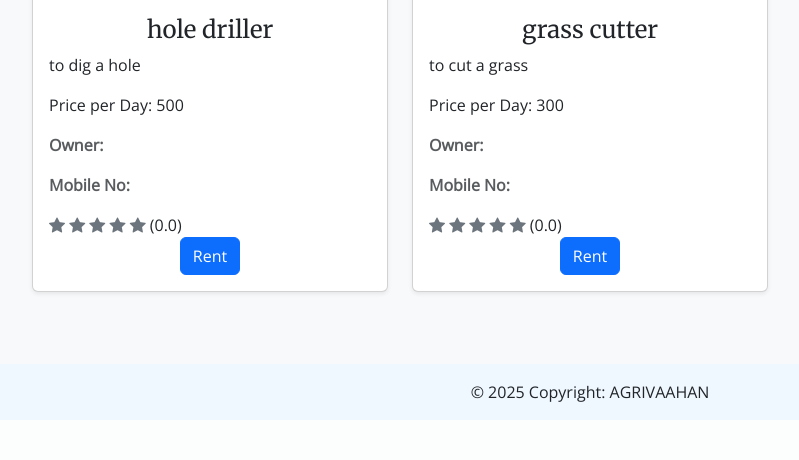
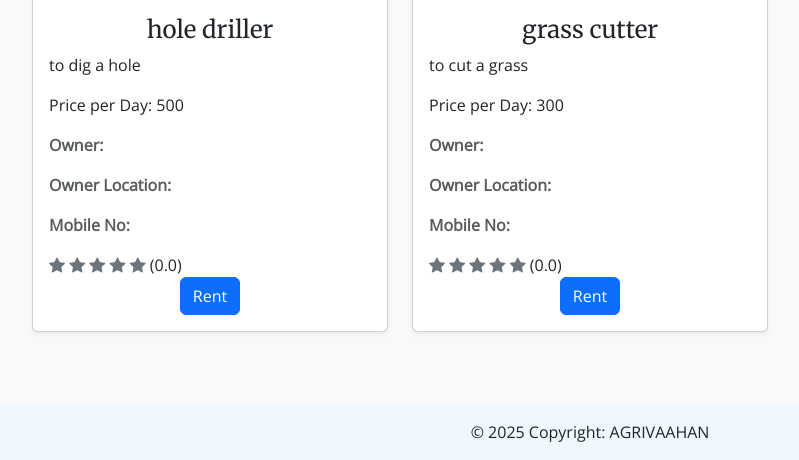
Before and after one commit to gokulrajgokul/Agrivaahan, a Django app: page /vehicles in a window 1280 px wide. Shown: the part 772-1232 px from the top of the page, without its empty margins (50-849 px from the left). Before the commit the page ends 1174 px from the top, so only its background shows below. Run offline with Django 5.2, Linux system fonts and the light colour scheme; a user stored in the database is signed in; data comes from the database, SQL or seed files in the repository; parts of the project's set-up code (start-up, migrations or seed data) failed here and were passed over.

Commit message:
location

```diff
--- a/Agriproject/settings.py
+++ b/Agriproject/settings.py
@@ -28,7 +28,7 @@ from decouple import config
 SECRET_KEY = config('SECRET_KEY')
 
 # SECURITY WARNING: don't run with debug turned on in production!
-DEBUG = False
+DEBUG = True
 # ALLOWED_HOSTS = ["*"]
 ALLOWED_HOSTS = ['127.0.0.1', 'localhost']
 
--- a/Agrivehicles/models.py
+++ b/Agrivehicles/models.py
@@ -12,6 +12,7 @@ class Vehicle(models.Model):
     price = models.IntegerField(default=0)
     image = models.ImageField(upload_to="Vehicle/images",default="")
     owner = models.ForeignKey(User, on_delete=models.CASCADE)
+    owner_location=models.CharField(max_length=100 ,default="")
     rating = models.FloatField(default=0)         # Average rating
     num_ratings = models.IntegerField(default=0)  # Number of ratings
 
--- a/Agrivehicles/views.py
+++ b/Agrivehicles/views.py
@@ -214,6 +214,7 @@ def add_vehicle(request):
         desc = request.POST.get('Vehicle_desc')
         price = request.POST.get('price')
         image = request.FILES.get('image')
+        owner_location = request.POST.get('owner_location')
         vehicle_id = request.POST.get('vehicle_id')  # Hidden input for update
 
         if vehicle_id:
@@ -222,6 +223,7 @@ def add_vehicle(request):
             vehicle.Vehicle_name = name
             vehicle.Vehicle_desc = desc
             vehicle.price = price
+            vehicle.owner_location = owner_location
             if image:
                 vehicle.image = image
             vehicle.save()
@@ -233,7 +235,8 @@ def add_vehicle(request):
                 Vehicle_desc=desc,
                 price=price,
                 image=image,
-                owner=request.user
+                owner=request.user,
+                owner_location=owner_location
             )
             messages.success(request, "Vehicle added successfully!")
 
@@ -463,6 +466,10 @@ def search_vehicles(request):
 
 
 
+
+
+
+
 # views.py
 
 
--- a/static/css/about.css
+++ b/static/css/about.css
@@ -21,3 +21,6 @@ button:hover {
     transform: translateY(-3px) scale(1.05);
     box-shadow: 0 4px 12px rgba(0, 0, 0, 0.2);
   }
+.about-section{
+  background-color: burlywood;
+}
--- a/templates/vehicles.html
+++ b/templates/vehicles.html
@@ -22,12 +22,15 @@
         </div>
     </section>
 
+
+
+
     <!-- Search Bar -->
 
     <div class="row g-2 align-items-center m-4">
       <div class="col-md-6 col-sm-12">
         </div>
-        <!-- Search bar -->
+
         <div class="col-md-6 col-sm-12">
           <div class="input-group ms-2">
             <input type="text" id="searchInput" class="form-control" placeholder="Search by vehicle name..." onkeyup="searchVehicles()">
@@ -60,6 +63,7 @@
                             <p class="card-text">{{ i.Vehicle_desc }}</p>
                             <p>Price per Day: {{ i.price }}</p>
                             <p class="card-text text-muted"><strong>Owner:</strong> {{ i.owner.username }}</p>
+                            <p class="card-text text-muted"><strong>Owner Location:</strong> {{ i.owner_location }}</p>
                             <p class="card-text text-muted"><strong>Mobile No:</strong> {{ i.owner.userprofile.phone }}</p>
                             <div class="rating-stars" data-vehicle-id="{{ i.id }}">
                                 {% for star in "12345"|slice:":5" %}
```
Also changed, not shown: templates/add_vehicle.html (+7 -0 lines), Agrivehicles/migrations/0006_vehicle_owner_location.py (added), Agrivehicles/migrations/0007_rename_owner_location_vehicle_owner_location.py (added), media/Vehicle/images/Power_tiller_red_kZ88P9M.jpg (added), media/Vehicle/images/tractorbg.png (added).
